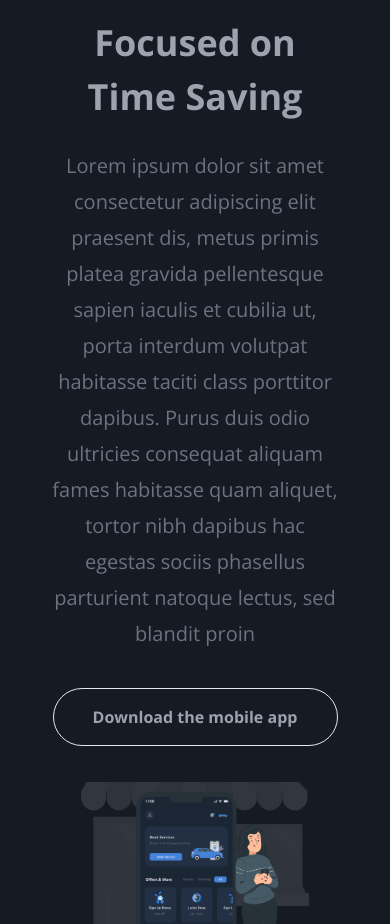
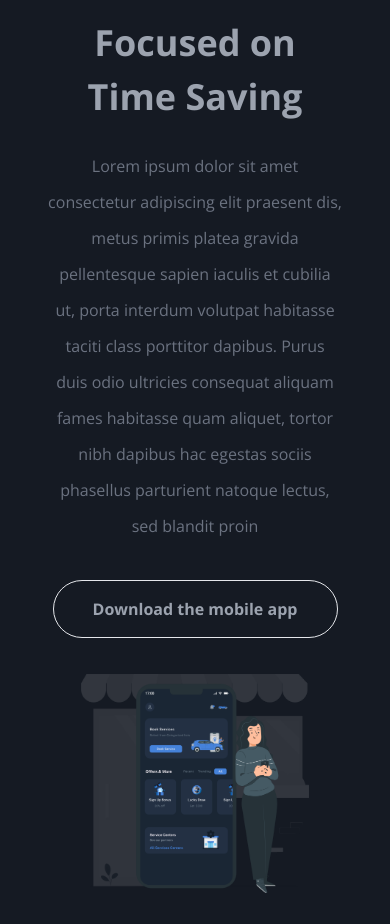
Before and after one commit to gangadhar5613/vocally_task, a Next.js app: page / in a window 390 px wide. Shown: the part 1180-2104 px from the top of the page. Built offline with nearby package versions, Linux system fonts and the light colour scheme.

Commit message:
change font-size for elements

```diff
--- a/components/Home/Main.js
+++ b/components/Home/Main.js
@@ -60,7 +60,7 @@ function Main()
                             <h3 className="text-gray-400 md:pb-2 w-4/6 md:w-3/6 leading-normal  text-4xl font-bold">
                                 Focused on Time Saving
                             </h3>
-                            <p className="text-gray-500 md:text-base text-center md:text-start md:leading-8   md:indent-1     pt-6 p-6 md:p-0 md:pb-4 leading-9  text-xl">
+                            <p className="text-gray-500 md:text-base text-center md:text-start md:leading-8   md:indent-1     pt-6 p-6 md:p-0 md:pb-4 leading-9   text-base">
                                 Lorem ipsum dolor sit amet consectetur adipiscing elit praesent dis,
                                 metus primis platea gravida pellentesque sapien iaculis et cubilia
                                 ut, porta interdum volutpat habitasse taciti class porttitor
```
